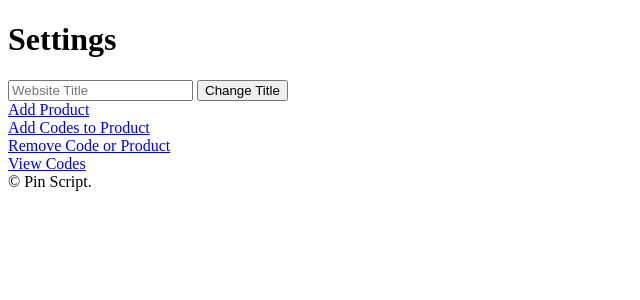
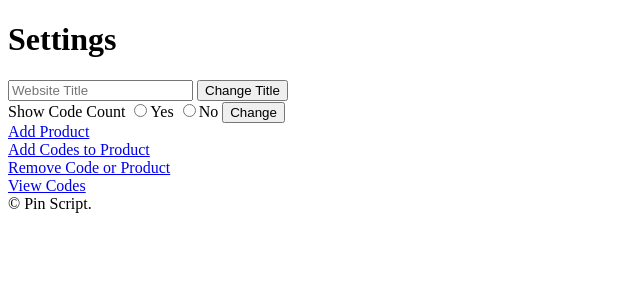
Before and after one commit to renandj55/PinScript-NoOOP, a PHP site: page /admin.php in a window 1280 px wide. Shown: the part 116-416 px from the top of the page, without its empty margins (0-640 px from the left). Run offline with PHP 8.4, Linux system fonts and the light colour scheme; tables that the repository leaves empty or names only in its code hold one stand-in row (values such as "Sample post"); some libraries are stand-ins or nearby versions.

Commit message:
Ability to show code count pubicly by changing setting

```diff
--- a/admin.php
+++ b/admin.php
@@ -12,6 +12,13 @@ $products = getProducts();
 if(isset($_POST['title'])) {
 	$xml_file->website_title = $_POST['title'];
 	$xml_file->asXML($main_directory . '/settings.xml');
+	$_SESSION['admin']['message'] = 'Changed website title to: ' . $_POST['title'];
+}
+
+if(isset($_POST['show'])) {
+	$xml_file->code_count = $_POST['show'];
+	$xml_file->asXML($main_directory . '/settings.xml');
+	$_SESSION['admin']['message'] = 'Changed code count to: ' . $_POST['show'];
 }
 
 ?>
@@ -19,6 +26,13 @@ if(isset($_POST['title'])) {
 <form action="" method="POST">
 	<input type="text" placeholder="Website Title" name="title"/>
 	<button type="submit">Change Title</button>
+</form>
+
+<form action="" method="POST">
+	<label>Show Code Count</label>
+	<input type="radio" name="show" value="yes" />Yes
+	<input type="radio" name="show" value="no" />No
+	<button type="submit">Change</button>
 </form>
 
 <?php
--- a/delete.php
+++ b/delete.php
@@ -3,7 +3,6 @@
 require('inc/config.inc.php');
 
 if(!empty($_POST['codes'])) {
-	var_dump($_POST['codes']);
 	foreach($_POST['codes'] as $code) {
 		$stmt = $db->prepare("DELETE FROM `code` WHERE `code_id` = :id");
 		$stmt->execute(array(':id' => $code));
--- a/inc/config.inc.php
+++ b/inc/config.inc.php
@@ -9,6 +9,7 @@ $main_directory = dirname(__DIR__);
 $xml_file = simplexml_load_file($main_directory . '/settings.xml');
 
 $website_title = $xml_file->website_title;
+$code_count = $xml_file->code_count;
 
 function getProducts() {
 	global $db;
@@ -16,3 +17,10 @@ function getProducts() {
 	$stmt->execute();
 	return $stmt->fetchAll(PDO::FETCH_ASSOC);
 }
+
+function getCodeCount($product_id) {
+	global $db;
+	$stmt = $db->prepare("SELECT COUNT(`code_id`) FROM `code` WHERE `product_id` = :id");
+	$stmt->execute(array(':id' => $product_id));
+	return $stmt->fetch(PDO::FETCH_COLUMN);
+}
--- a/settings.xml
+++ b/settings.xml
@@ -1,4 +1,5 @@
 <?xml version="1.0" encoding="utf-8"?>
 <settings>
 	<website_title>Pin Script</website_title>
+	<code_count>yes</code_count>
 </settings>
```
Also changed, not shown: index.php (+9 -0 lines).
